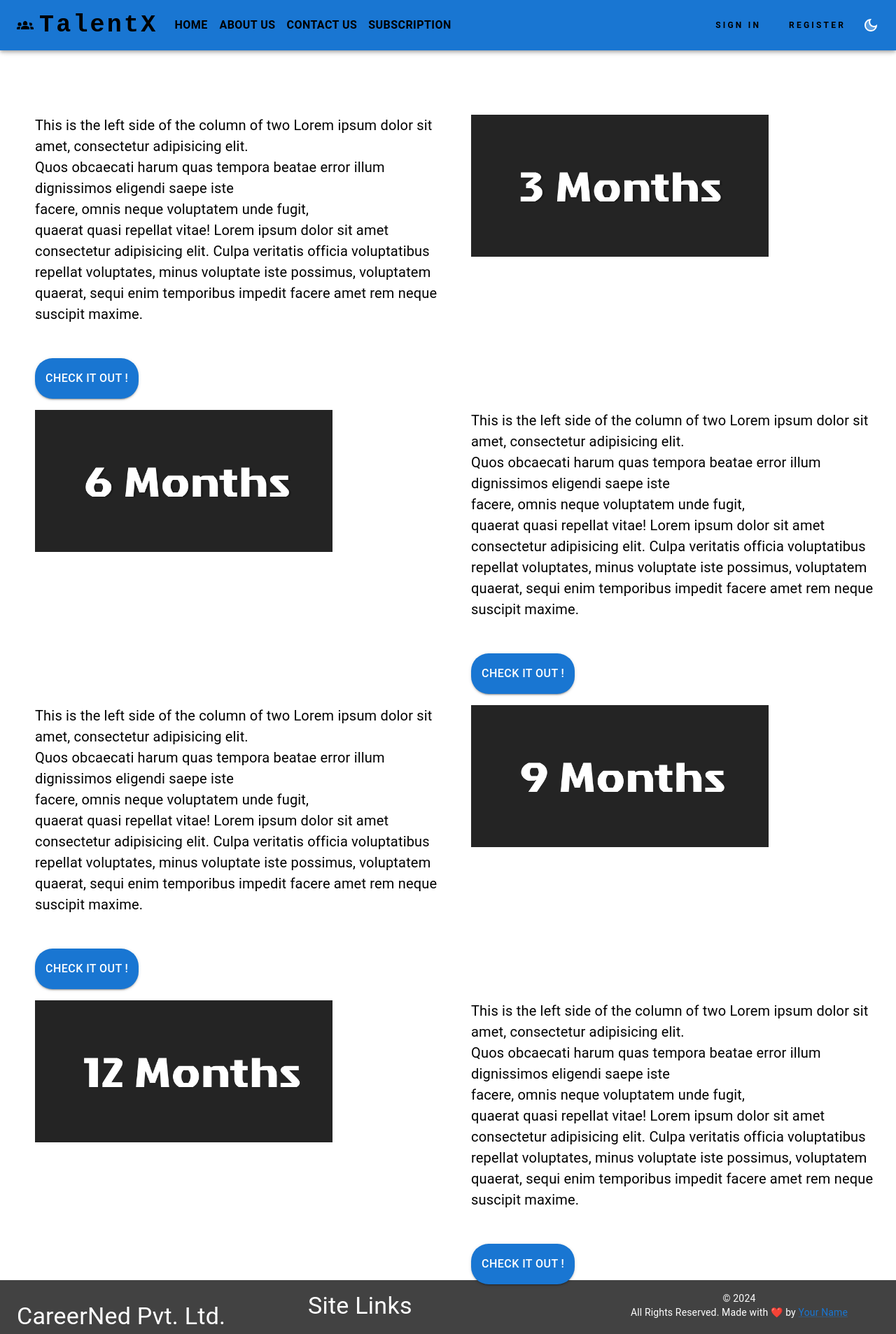
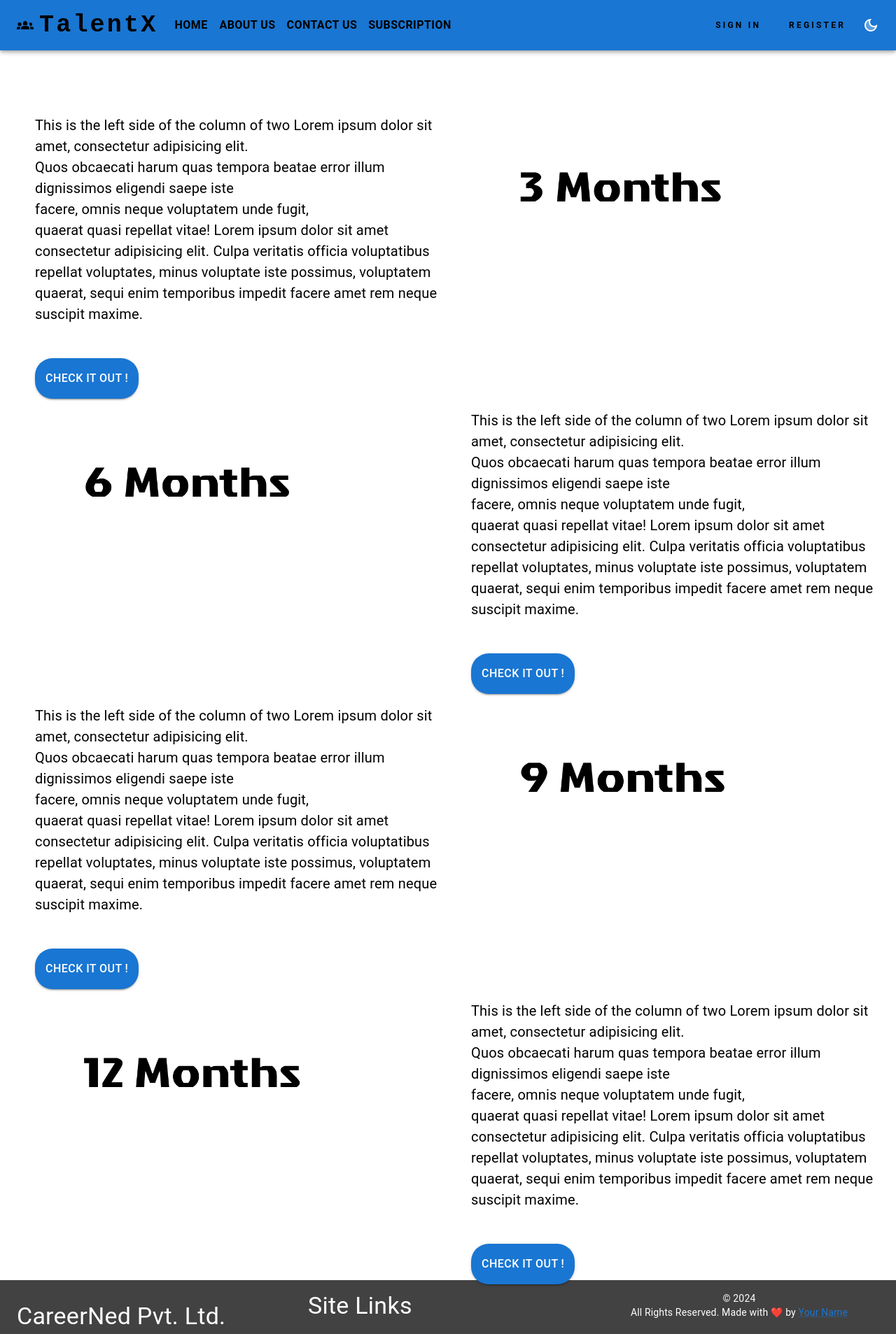
Before and after one commit to Divyshekhar/TalentX, a React (Vite) app: page /subscriptions in a window 1280 px wide. Shown: the top 1907 px of the page at 70% size. Built offline with nearby package versions, Linux system fonts and the light colour scheme.

Commit message:
updation in the home page and new images in subscription

```diff
--- a/src/components/Navbar.jsx
+++ b/src/components/Navbar.jsx
@@ -100,7 +100,7 @@ function NavBar({ darkTheme, setDarkTheme }) {
             >
               {pages.map((page) => (
                 <MenuItem key={page.name} onClick={handleCloseNavMenu} >
-                  <Typography textAlign="center">
+                  <Typography display='flex' justifyContent={'center'}>
                     <NavLink to={page.path}>{page.name}</NavLink>
                     </Typography>
                 </MenuItem>
--- a/src/pages/Home.jsx
+++ b/src/pages/Home.jsx
@@ -72,6 +72,7 @@ function Home({ darkTheme }) {
                 fontFamily: "Roboto Mono",
                 fontWeight: "Bold",
               }}
+              data-aos='fade-right'
             >
               Meet TalentX
             </Typography>
@@ -80,7 +81,7 @@ function Home({ darkTheme }) {
               sx={{color: darkTheme?'white':'black',
                   lineHeight: "1.5",
                   paddingLeft: '50px'
-              }}>
+              }} data-aos='fade-right'>
               Get the most skilled workforce at the most affordable pricing
               <br />
               Lorem ipsum dolor, sit amet consectetur adipisicing elit.<br /> Nam repellat, facilis deserunt aliquam vero, <br />saepe fuga nisi esse similique vel libero ipsum, labore hic <br />sint accusamus impedit provident sed illo?
--- a/src/pages/Subscriptions.jsx
+++ b/src/pages/Subscriptions.jsx
@@ -1,9 +1,14 @@
 import { Box, Button, Grid, Tooltip, Typography } from "@mui/material";
 import PropTypes from 'prop-types';
-import month3 from '../assets/3month.jpeg';
-import month6 from '../assets/6month.jpeg';
-import month9 from '../assets/9month.jpeg';
-import month12 from '../assets/12month.jpeg';
+import month3Dark from '../assets/3month.jpeg';
+import month6Dark from '../assets/6month.jpeg';
+import month9Dark from '../assets/9month.jpeg';
+import month12Dark from '../assets/12month.jpeg';
+import month3Light from '../assets/3monthsLight.jpeg';
+import month6Light from '../assets/6monthsLight.jpeg';
+import month9Light from '../assets/9monthsLight.jpeg';
+import month12Light from '../assets/12monthsLight.jpeg';
+
 import ArrowUpwardRoundedIcon from '@mui/icons-material/ArrowUpwardRounded';
 import Aos from 'aos';
 import 'aos/dist/aos.css'
@@ -75,10 +80,10 @@ function Subscriptions({ darkTheme }) {
                     </Button>
                 </Grid>
                 <Grid item xs={6} data-aos='fade-left' data-aos-delay='100'>
-                    <img src={month3} alt="3monthlogo" width={'70%%'} height={'50%'} />
+                    <img src={darkTheme?month3Dark:month3Light}  alt="3monthlogo" width={'70%%'} height={'50%'} />
                 </Grid>
                 <Grid item xs={6} data-aos='fade-right' data-aos-delay='100' >
-                    <img src={month6} alt="3monthlogo" width={'70%%'} height={'50%'} />
+                    <img src={darkTheme?month6Dark:month6Light} alt="3monthlogo" width={'70%%'} height={'50%'} />
                 </Grid>
                 <Grid item xs={6} data-aos='fade-left' data-aos-delay='100'>
                     <Typography sx={{ fontSize: '20px' }}>
@@ -128,10 +133,10 @@ function Subscriptions({ darkTheme }) {
 
                 </Grid>
                 <Grid item xs={6} data-aos='fade-left' data-aos-delay='100'>
-                    <img src={month9} alt="3monthlogo" width={'70%%'} height={'50%'} />
+                    <img src={darkTheme?month9Dark:month9Light} alt="3monthlogo" width={'70%%'} height={'50%'} />
                 </Grid>
                 <Grid item xs={6} data-aos='fade-right' data-aos-delay='100'>
-                    <img src={month12} alt="3monthlogo" width={'70%%'} height={'50%'} />
+                    <img src={darkTheme?month12Dark:month12Light} alt="3monthlogo" width={'70%%'} height={'50%'} />
                 </Grid>
                 <Grid item xs={6} data-aos='fade-left' data-aos-delay='100'>
                     <Typography sx={{ fontSize: '20px' }}>
```
Also changed, not shown: src/assets/12monthsLight.jpeg (renamed from src/assets/12monthLight.jpeg).
